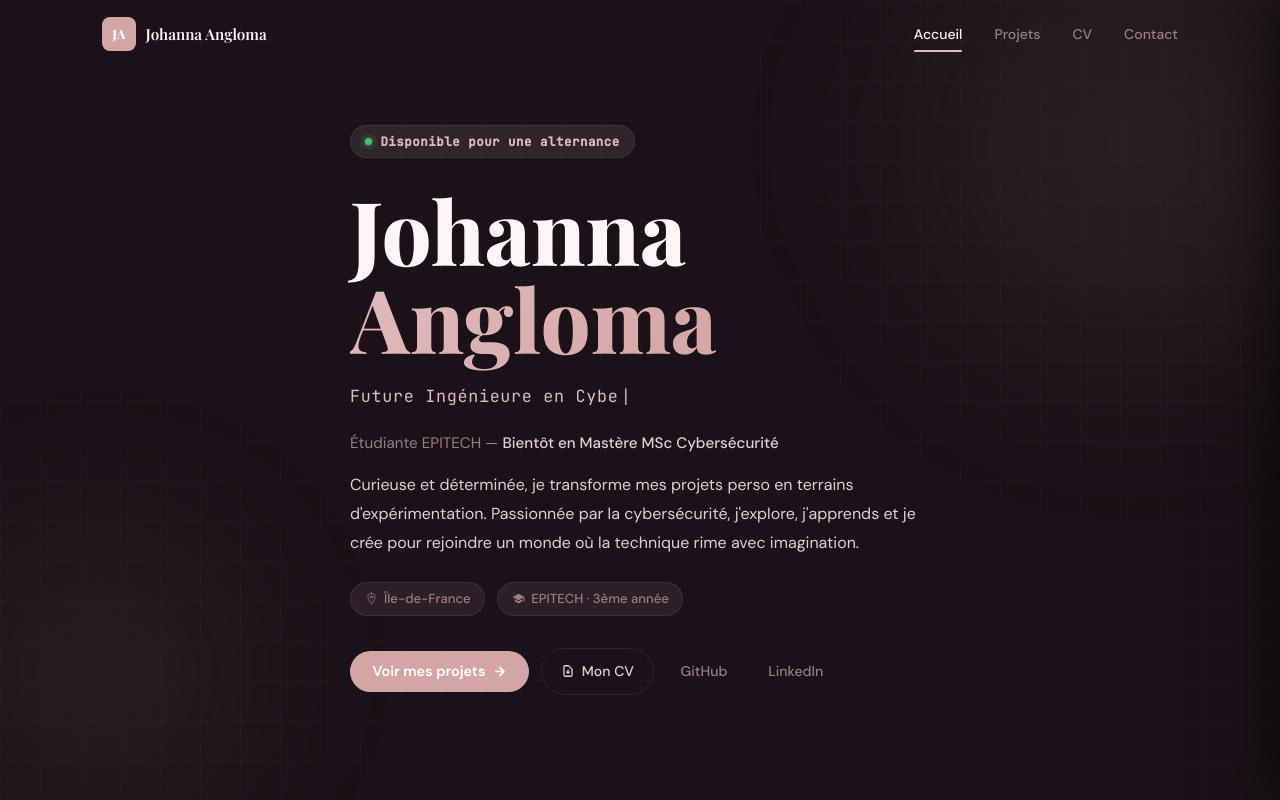
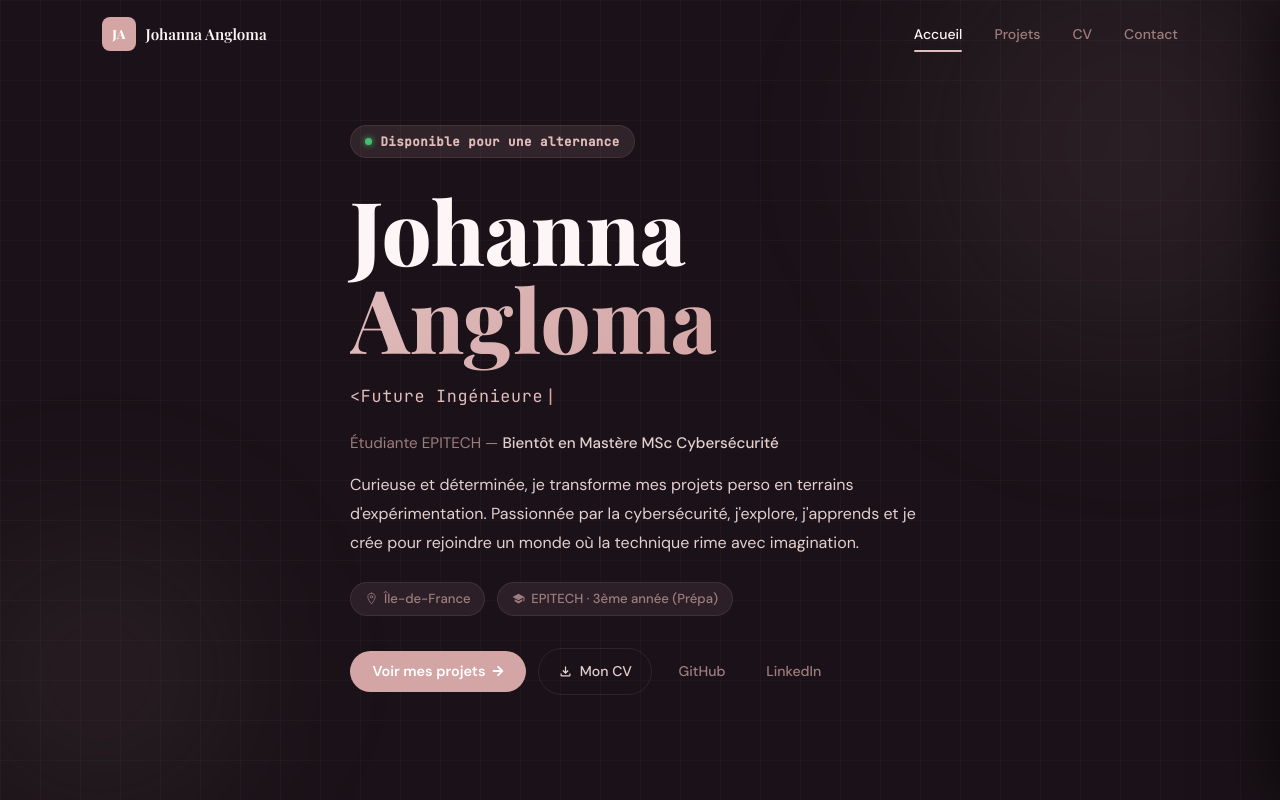
Before and after one commit to johannacode/portfolio, a React (Create React App) app: page / in a window 1280 px wide. Shown: the top 800 px of the page. Built offline with nearby package versions, Linux system fonts and the light colour scheme; a web font is replaced by a local one.

Commit message:
ADD : Change typ typerwriter

```diff
--- a/src/components/sections/CVPage.css
+++ b/src/components/sections/CVPage.css
@@ -47,7 +47,6 @@
   background-clip: text;
 }
 
-/* ── 3-column grid ───────────────────────────────────────────── */
 .cvpage__grid {
   display: grid;
   grid-template-columns: 280px 1fr 300px;
--- a/src/components/sections/Hero.jsx
+++ b/src/components/sections/Hero.jsx
@@ -2,7 +2,8 @@ import React, { useEffect, useState } from "react";
 import { personalInfo } from "../../data/portfolio";
 import "./Hero.css";
 import { IoLocationOutline } from "react-icons/io5";
-import { MdSchool } from "react-icons/md";
+import { MdSchool, MdOutlineFileDownload } from "react-icons/md";
+import { FaArrowRight } from "react-icons/fa";
 
 function useTypewriter(words, speed = 80, pause = 1800) {
   const [display, setDisplay] = useState("");
@@ -47,33 +48,27 @@ export default function Hero() {
       <div className="hero__grid" aria-hidden="true" />
 
       <div className="container hero__inner">
-        {/* Badge dispo */}
         <div className="hero__badge">
           <span className="hero__badge-dot" />
           {personalInfo.availability}
         </div>
 
-        {/* Nom */}
         <h1 className="hero__name">
           Johanna<br />
           <span className="hero__name-accent">Angloma</span>
         </h1>
 
-        {/* Typewriter */}
         <div className="hero__typewriter">
           <span className="hero__typed">{typed}</span>
           <span className="hero__cursor">|</span>
         </div>
 
-        {/* Tagline */}
         <p className="hero__tagline">
           Étudiante EPITECH — <strong>{personalInfo.tagline}</strong>
         </p>
 
-        {/* Bio */}
         <p className="hero__bio">{personalInfo.bio}</p>
 
-        {/* Meta pills */}
         <div className="hero__pills">
           <span className="hero__pill">
             <IoLocationOutline size={13} />
@@ -82,22 +77,17 @@ export default function Hero() {
 
           <span className="hero__pill">
             <MdSchool size={13} />
-            EPITECH · 3ème année
+            EPITECH · 3ème année (Prépa)
           </span>
         </div>
 
-        {/* Actions */}
         <div className="hero__actions">
           <button className="hero__btn-primary" onClick={() => scrollTo("projets")}>
             Voir mes projets
-            <svg width="15" height="15" viewBox="0 0 24 24" fill="none" stroke="currentColor" strokeWidth="2.5">
-              <path d="M5 12h14M12 5l7 7-7 7" />
-            </svg>
+            <FaArrowRight size={12}/>
           </button>
           <a href={personalInfo.cv} className="hero__btn-outline" target="_blank" rel="noopener noreferrer">
-            <svg width="14" height="14" viewBox="0 0 24 24" fill="none" stroke="currentColor" strokeWidth="2.2">
-              <path d="M12 10v6m0 0l-3-3m3 3l3-3m2 8H7a2 2 0 01-2-2V5a2 2 0 012-2h5.586a1 1 0 01.707.293l5.414 5.414a1 1 0 01.293.707V19a2 2 0 01-2 2z" />
-            </svg>
+            <MdOutlineFileDownload size={15}/>
             Mon CV
           </a>
           <a href={personalInfo.github} className="hero__btn-ghost" target="_blank" rel="noopener noreferrer">
--- a/src/data/portfolio.js
+++ b/src/data/portfolio.js
@@ -8,10 +8,10 @@ export const personalInfo = {
   name: "Johanna Angloma",
   title: "Développeuse Web",
   roles: [
-    "Développeuse Web",
-    "Future Ingénieure en Cybersécurité",
-    "Étudiante EPITECH",
-    "Passionnée de code",
+    "<Développeuse Web />",
+    "<Future Ingénieure en Cybersécurité />",
+    "<Étudiante EPITECH />",
+    "<Passionnée de code />",
   ],
   tagline: "Bientôt en Mastère MSc Cybersécurité",
   bio: "Curieuse et déterminée, je transforme mes projets perso en terrains d'expérimentation. Passionnée par la cybersécurité, j'explore, j'apprends et je crée pour rejoindre un monde où la technique rime avec imagination.",
```
Also changed, not shown: src/components/sections/Hero.css (+0 -12 lines).
